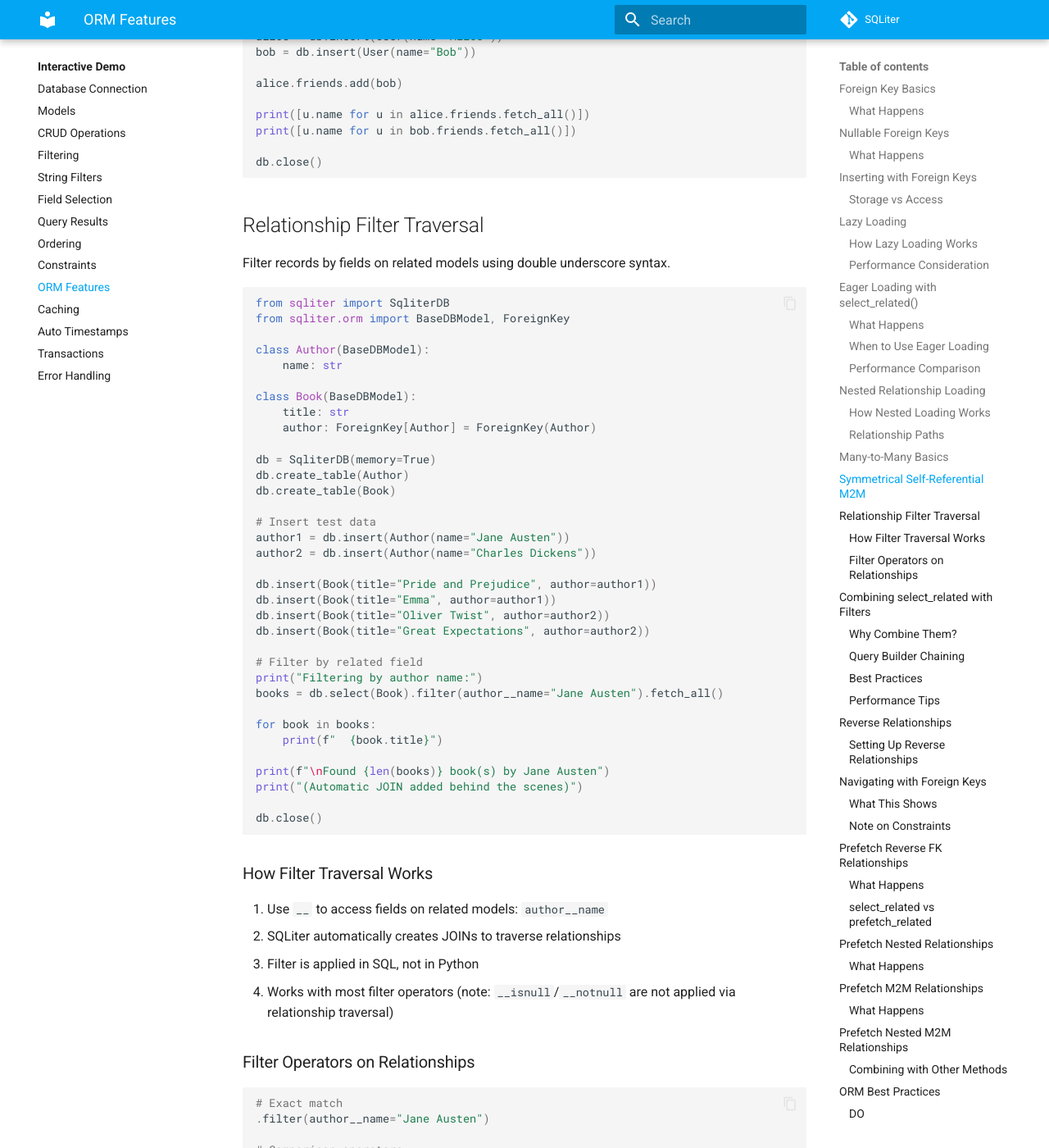
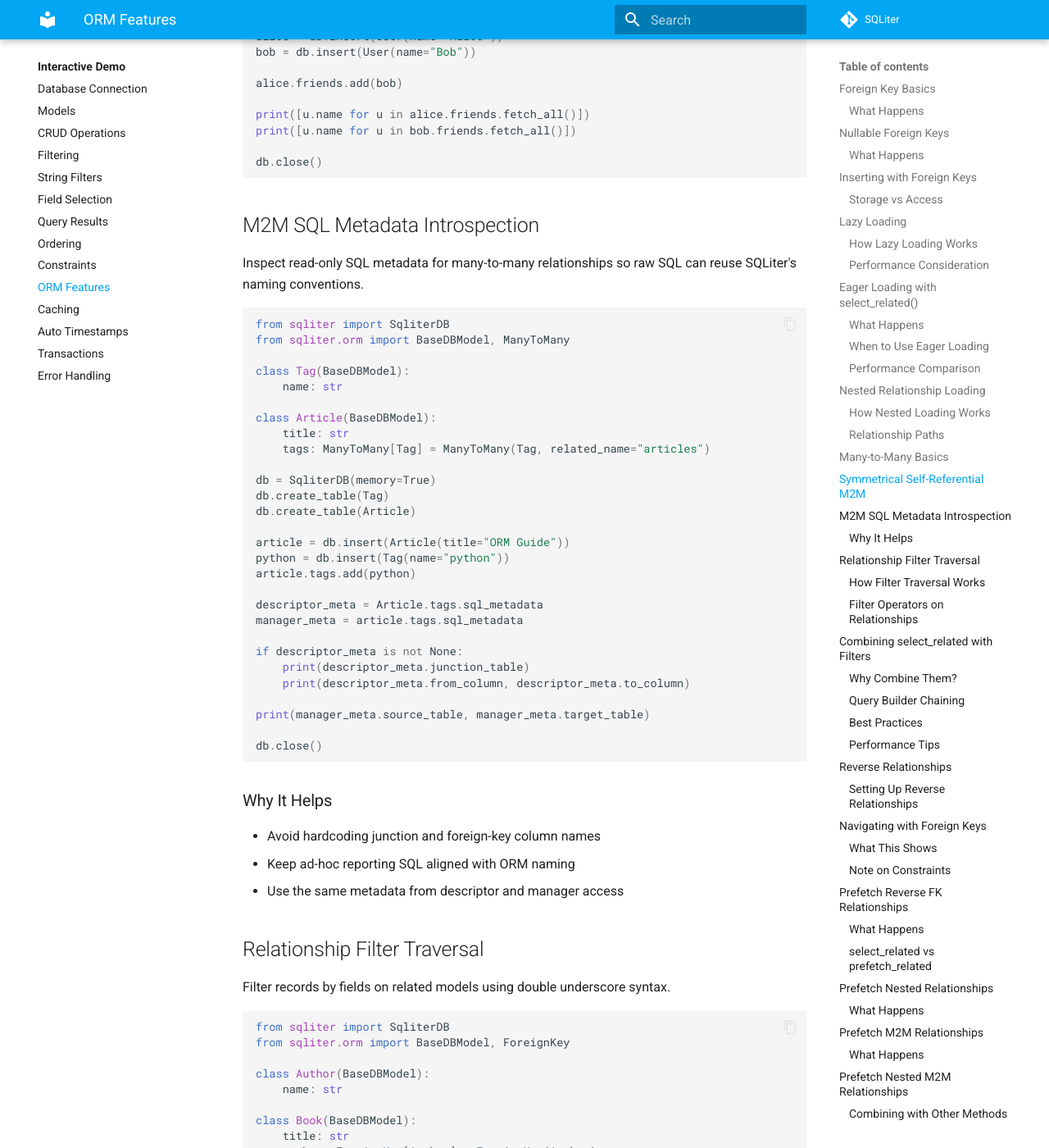
Before and after one commit to seapagan/sqliter-py, an MkDocs documentation site: the page built from docs/tui-demo/orm.md, in a window 1280 px wide and 1400 px high, scrolled down 7911 px. Shown: the whole window at 82% size. Built offline with MkDocs 1.6.1 and Material for MkDocs 9.7.7, drawn with Linux system fonts in a browser that asks for light colours; plug-ins that fetch from the network failed and are left out; comment, search, counter and statistics services are not loaded.

Commit message:
Use mypy-friendly M2M metadata demo syntax

````diff
--- a/docs/tui-demo/orm.md
+++ b/docs/tui-demo/orm.md
@@ -399,6 +399,48 @@ print([u.name for u in bob.friends.fetch_all()])
 db.close()
 # --8<-- [end:m2m-symmetrical]
 ```
+
+## M2M SQL Metadata Introspection
+
+Inspect read-only SQL metadata for many-to-many relationships so raw SQL
+can reuse SQLiter's naming conventions.
+
+```python
+from sqliter import SqliterDB
+from sqliter.orm import BaseDBModel, ManyToMany
+
+class Tag(BaseDBModel):
+    name: str
+
+class Article(BaseDBModel):
+    title: str
+    tags: ManyToMany[Tag] = ManyToMany(Tag, related_name="articles")
+
+db = SqliterDB(memory=True)
+db.create_table(Tag)
+db.create_table(Article)
+
+article = db.insert(Article(title="ORM Guide"))
+python = db.insert(Tag(name="python"))
+article.tags.add(python)
+
+descriptor_meta = Article.tags.sql_metadata
+manager_meta = article.tags.sql_metadata
+
+if descriptor_meta is not None:
+    print(descriptor_meta.junction_table)
+    print(descriptor_meta.from_column, descriptor_meta.to_column)
+
+print(manager_meta.source_table, manager_meta.target_table)
+
+db.close()
+```
+
+### Why It Helps
+
+- Avoid hardcoding junction and foreign-key column names
+- Keep ad-hoc reporting SQL aligned with ORM naming
+- Use the same metadata from descriptor and manager access
 
 ## Relationship Filter Traversal
 
````
Also changed, not shown: TODO.md (+3 -0 lines), 1 other file.
